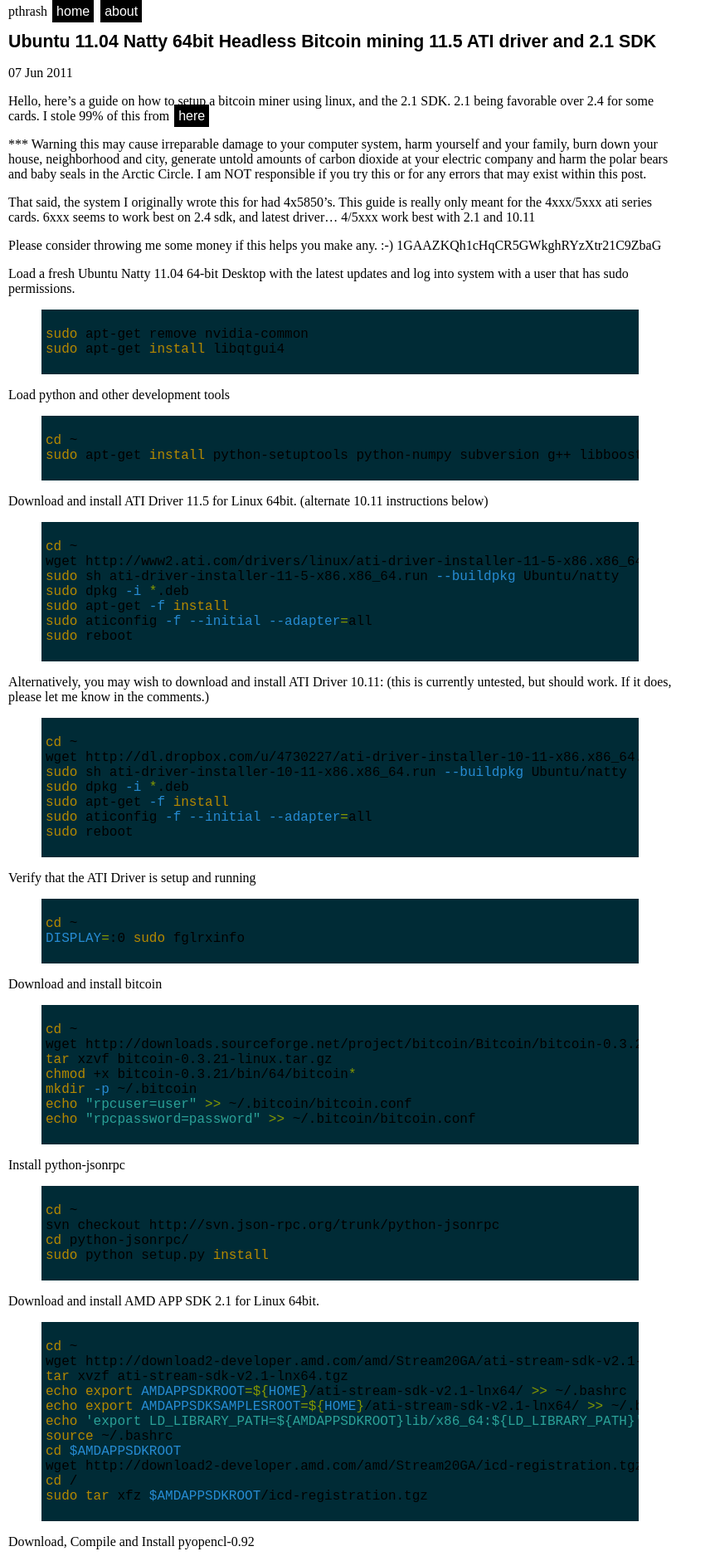
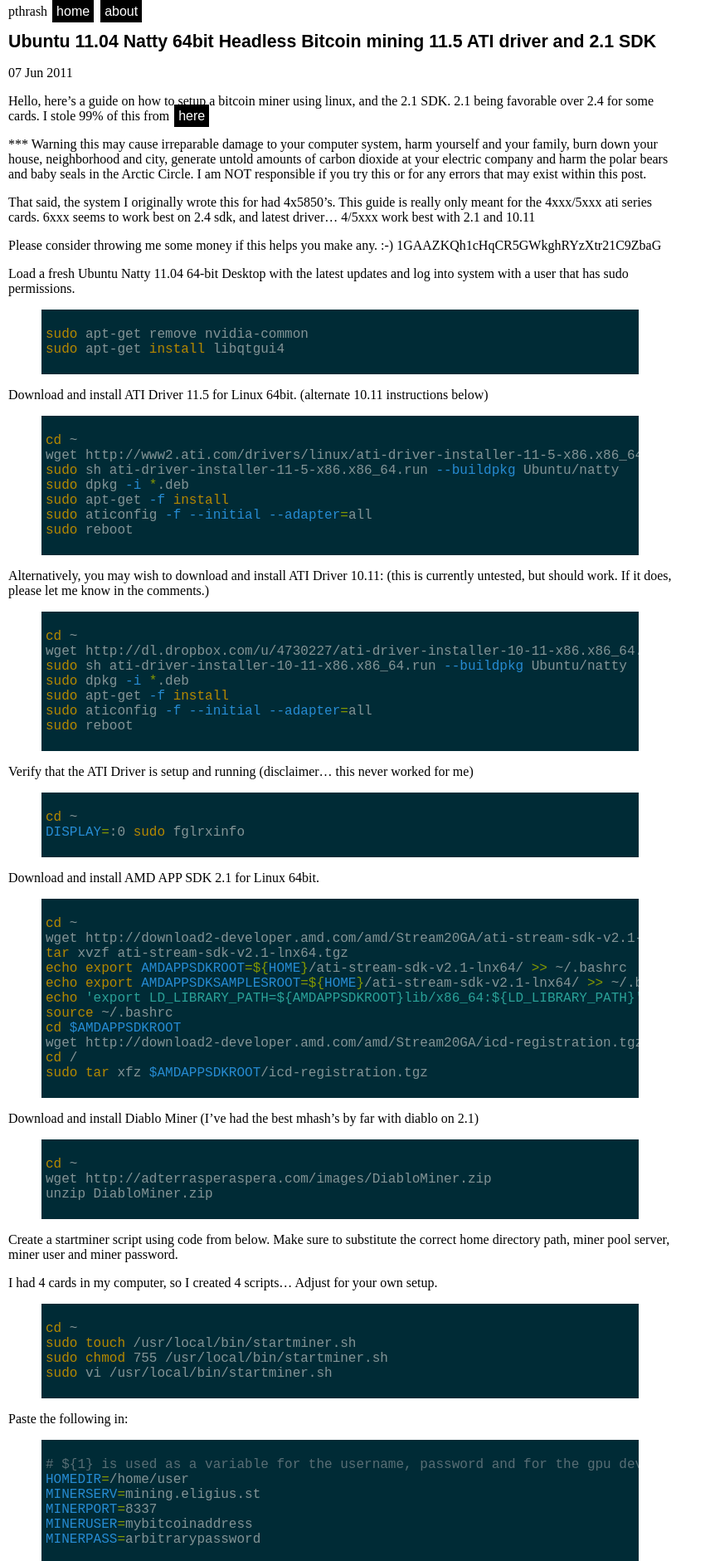
Before and after one commit to pthrasher/pthrasher.github.com, a Jekyll site: the page built from _posts/2011-06-07-ubuntu-bitcoin-mining.markdown, in a window 1280 px wide. Shown: the top 1881 px of the page at 83% size, without its empty margins (0-862 px from the left). Built offline with Jekyll 4.4.1, drawn with Linux system fonts in a browser that asks for light colours; some web fonts are replaced; comment, search, counter and statistics services are not loaded; some of the changed text lies outside the part shown.

Commit message:
corrections to bitcoin post

```diff
--- a/_posts/2011-06-07-ubuntu-bitcoin-mining.markdown
+++ b/_posts/2011-06-07-ubuntu-bitcoin-mining.markdown
@@ -16,11 +16,6 @@ Load a fresh Ubuntu Natty 11.04 64-bit Desktop with the latest updates and log i
 {% highlight bash %}
 sudo apt-get remove nvidia-common
 sudo apt-get install libqtgui4
-{% endhighlight %}
-Load python and other development tools
-{% highlight bash %}
-cd ~
-sudo apt-get install python-setuptools python-numpy subversion g++ libboost-all-dev
 {% endhighlight %}
 Download and install ATI Driver 11.5 for Linux 64bit. (alternate 10.11 instructions below)
 {% highlight bash %}
@@ -45,27 +40,11 @@ sudo aticonfig -f --initial --adapter=all
 sudo reboot
 {% endhighlight %}
 
-Verify that the ATI Driver is setup and running
+Verify that the ATI Driver is setup and running (disclaimer... this never
+worked for me)
 {% highlight bash %}
 cd ~
 DISPLAY=:0 sudo fglrxinfo
-{% endhighlight %}
-Download and install bitcoin
-{% highlight bash %}
-cd ~
-wget http://downloads.sourceforge.net/project/bitcoin/Bitcoin/bitcoin-0.3.21/bitcoin-0.3.21-linux.tar.gz
-tar xzvf bitcoin-0.3.21-linux.tar.gz
-chmod +x bitcoin-0.3.21/bin/64/bitcoin*
-mkdir -p ~/.bitcoin
-echo "rpcuser=user" >> ~/.bitcoin/bitcoin.conf
-echo "rpcpassword=password" >> ~/.bitcoin/bitcoin.conf
-{% endhighlight %}
-Install python-jsonrpc
-{% highlight bash %}
-cd ~
-svn checkout http://svn.json-rpc.org/trunk/python-jsonrpc
-cd python-jsonrpc/
-sudo python setup.py install
 {% endhighlight %}
 Download and install AMD APP SDK 2.1 for Linux 64bit.
 {% highlight bash %}
@@ -81,16 +60,6 @@ wget http://download2-developer.amd.com/amd/Stream20GA/icd-registration.tgz
 cd /
 sudo tar xfz $AMDAPPSDKROOT/icd-registration.tgz
 {% endhighlight %}
-Download, Compile and Install pyopencl-0.92
-{% highlight bash %}
-cd ~
-wget http://pypi.python.org/packages/source/p/pyopencl/pyopencl-0.92.tar.gz
-tar xzvf pyopencl-0.92.tar.gz
-cd pyopencl-0.92
-./configure.py --cl-inc-dir=${AMDAPPSDKROOT}include --cl-lib-dir=${AMDAPPSDKROOT}lib/x86_64
-make
-sudo make install
-{% endhighlight %}
 Download and install Diablo Miner (I've had the best mhash's by far with diablo on 2.1)
 {% highlight bash %}
 cd ~
@@ -99,6 +68,9 @@ unzip DiabloMiner.zip
 {% endhighlight %}
 
 Create a startminer script using code from below.  Make sure to substitute the correct home directory path, miner pool server, miner user and miner password.
+
+I had 4 cards in my computer, so I created 4 scripts... Adjust for your own
+setup.
 
 {% highlight bash %}
 cd ~
--- a/css/styles.css
+++ b/css/styles.css
@@ -60,6 +60,7 @@ li span {
     background-color: #002B36;
     overflow:auto;
     padding:5px;
+    color:#839496;
 }
 strong {
     font-weight:700;
```
Also changed, not shown: 7 other files.
